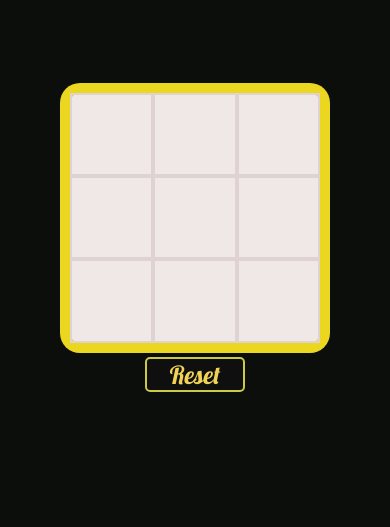
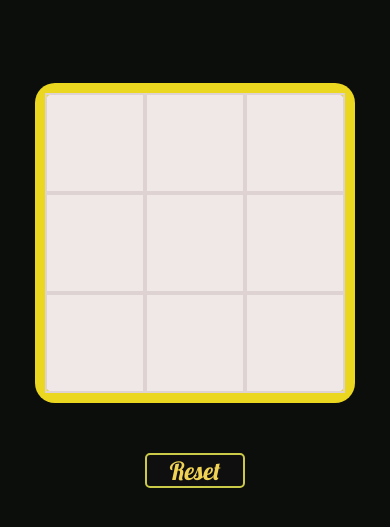
Before and after one commit to theroughcoder/tic-tac-toe, a plain HTML site: page index.html in a window 390 px wide. Shown: the part 187-714 px from the top of the page. Drawn offline with Linux system fonts and the light colour scheme.

Commit message:
Update index.css

```diff
--- a/index.css
+++ b/index.css
@@ -84,8 +84,8 @@ h1 {
 
     }
     .inner-box {
-      width: 250px;
-      height: 250px;
+      width: 300px;
+      height: 300px;
       line-height: 80px;
 
     }
@@ -95,5 +95,8 @@ h1 {
          font-size: 15vw;
         padding-top: 20%;
     }
+    #reset{
+        margin-top : 50px;
+    }
 
 }
```
